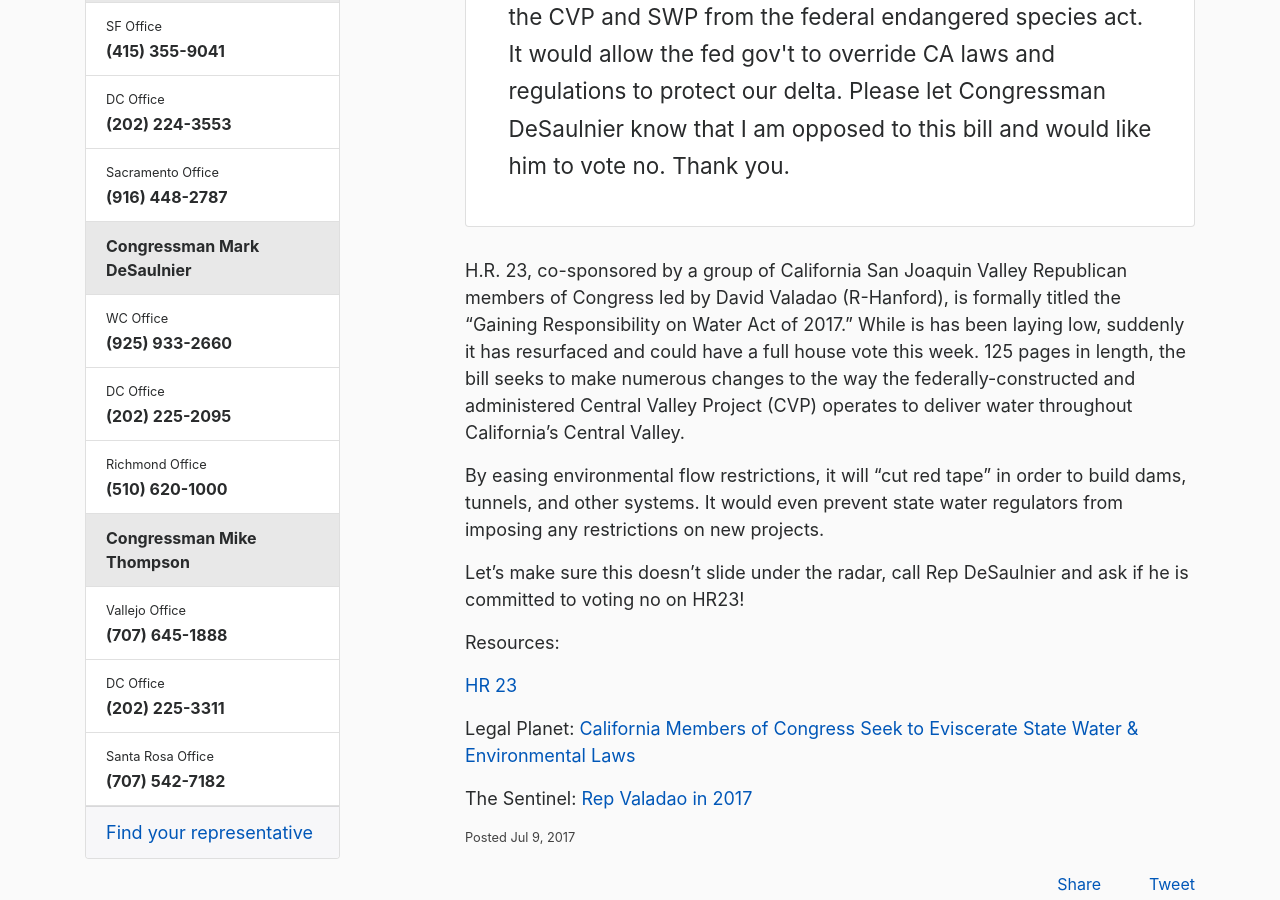
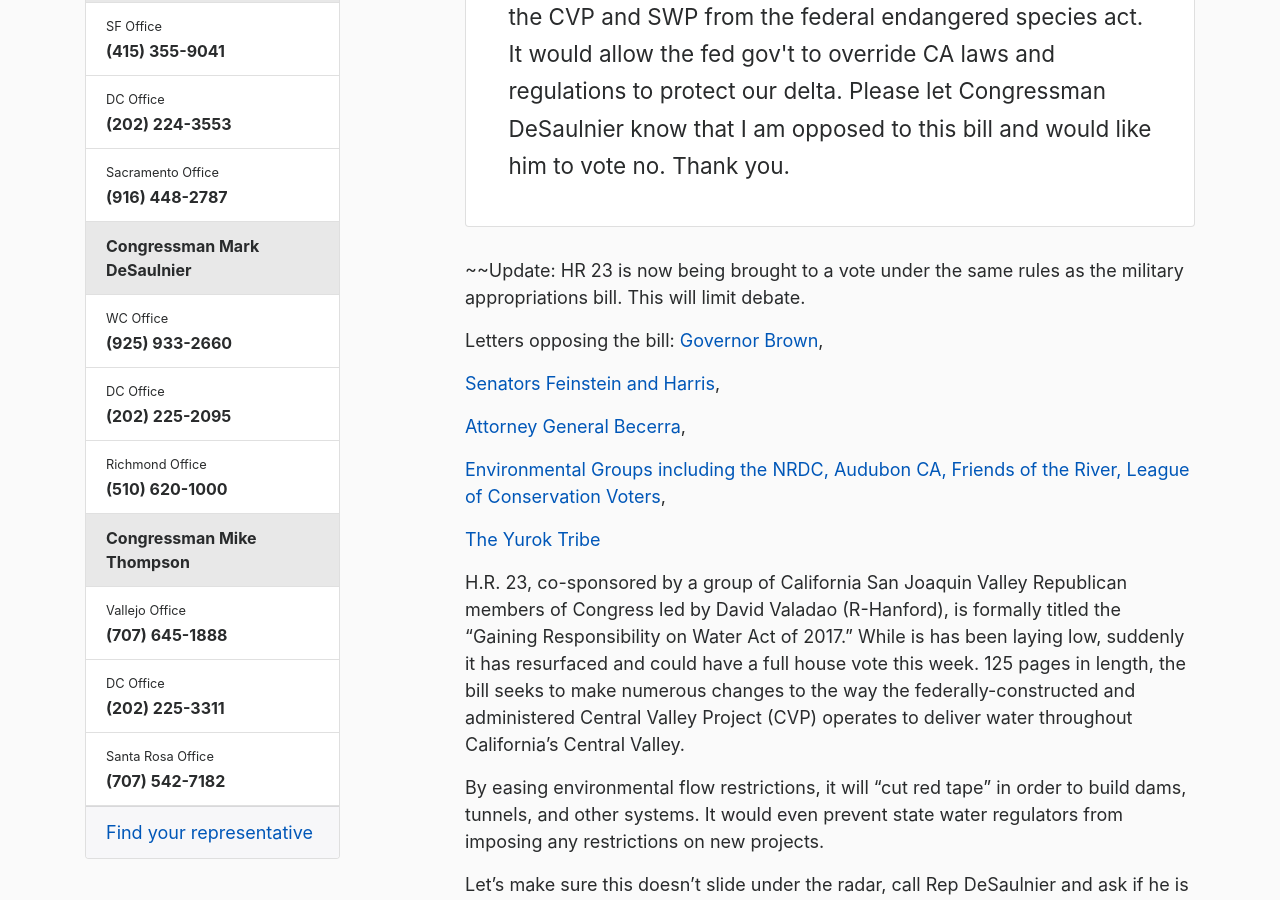
Before and after one commit to IndivisibleTemplate/BasicTemplate, a Jekyll site: the page built from _posts/2017-07-09-hr-23-dangerous-to-ca-ecosystem.markdown, in a window 1280 px wide and 900 px high, scrolled down 1056 px. Built offline with Jekyll 4.4.1, drawn with Linux system fonts in a browser that asks for light colours; nearby versions of some CDN libraries; comment, search, counter and statistics services are not loaded.

Commit message:
Updated Hr 23 Dangerous To Ca Ecosystem

```diff
--- a/_posts/2017-07-09-hr-23-dangerous-to-ca-ecosystem.markdown
+++ b/_posts/2017-07-09-hr-23-dangerous-to-ca-ecosystem.markdown
@@ -16,6 +16,21 @@
   bill and would like him to vote no. Thank you. '
 ---
 
+~~Update: HR 23 is now being brought to a vote under the same rules as the military appropriations bill. This will limit debate.
+
+Letters opposing the bill:
+[Governor Brown](https://www.nrdc.org/sites/default/files/media-uploads/hr_23_governor_brown_oppose.pdf),
+
+[Senators Feinstein and Harris](https://www.feinstein.senate.gov/public/index.cfm/press-releases?ID=1E243FC5-4351-409F-BF12-3B0C8A4ED9D8AG),
+
+[Attorney General Becerra](https://www.nrdc.org/sites/default/files/media-uploads/ag_becerra_hr_23_oppose.pdf),
+
+[Environmental Groups including the NRDC, Audubon CA, Friends of the River, League of Conservation Voters](https://www.nrdc.org/sites/default/files/media-uploads/hr_23_ngo_oppose_letter.pdf),
+
+[The Yurok Tribe](https://www.nrdc.org/sites/default/files/media-uploads/yurok_tribe_oppose_hr_23.pdf)
+
+
+
 H.R. 23, co-sponsored by a group of California San Joaquin Valley Republican members of Congress led by David Valadao (R-Hanford), is formally titled the “Gaining Responsibility on Water Act of 2017.” While is has been laying low, suddenly it has resurfaced and could have a full house vote this week.  125 pages in length, the bill seeks to make numerous changes to the way the federally-constructed and administered Central Valley Project (CVP) operates to deliver water throughout California’s Central Valley.
 
 By easing environmental flow restrictions, it will "cut red tape" in order to build dams, tunnels, and other systems. It would even prevent state water regulators from imposing any restrictions on new projects.
```
